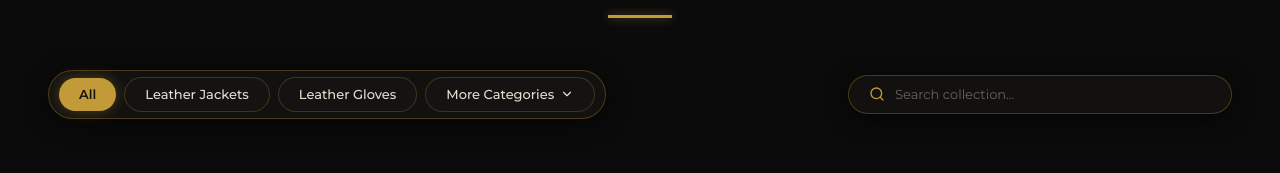
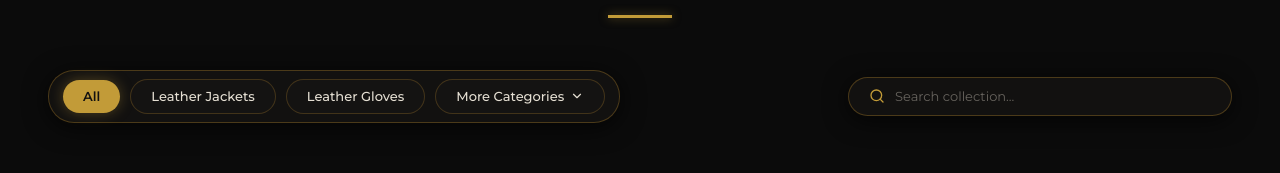
Before and after one commit to devdevcipator-arch/The-spartan-Leather, a Next.js app: page /shop in a window 1280 px wide. Shown: the part 208-381 px from the top of the page. Built offline with nearby package versions, Linux system fonts and the light colour scheme.

Commit message:
fix(shop): increase categories capsule breathing room — larger side/top padding and wrap gap so wrapped rows never touch borders

```diff
--- a/src/app/shop/page.tsx
+++ b/src/app/shop/page.tsx
@@ -173,8 +173,8 @@ export default function ShopPage() {
           <div className="no-scrollbar flex flex-col lg:flex-row items-stretch lg:items-center justify-between gap-4 sm:gap-6 lg:gap-8 mb-10 sm:mb-14 w-full max-w-full relative z-30">
             {/* 3 Displayed Categories + More Categories Dropdown Capsule (Left side) */}
             <div className="no-scrollbar w-full lg:w-auto flex-shrink-0 flex justify-start py-1 relative z-30 min-w-0">
-              {/* Chips wrap onto the next line instead of horizontal scrolling — permanently overflow-visible so the dropdown is never clipped. rounded-[26px] clamps to a pill when single-row, relaxes to a clean rounded-rect when chips wrap */}
-              <div className="inline-flex max-w-full flex-wrap items-center gap-x-1.5 gap-y-1.5 sm:gap-x-2 sm:gap-y-2 whitespace-nowrap rounded-[26px] border border-[#7A5C22]/55 bg-[#121110] px-2.5 py-1.5 shadow-[0_4px_25px_rgba(0,0,0,0.7)] overflow-visible">
+              {/* Chips wrap onto the next line instead of horizontal scrolling — permanently overflow-visible so the dropdown is never clipped. rounded-[26px] clamps to a pill when single-row, relaxes to a clean rounded-rect when chips wrap. Generous padding on all sides so wrapped rows never touch the border */}
+              <div className="inline-flex max-w-full flex-wrap items-center gap-2 sm:gap-2.5 whitespace-nowrap rounded-[26px] border border-[#7A5C22]/55 bg-[#121110] px-3.5 py-2 shadow-[0_4px_25px_rgba(0,0,0,0.7)] overflow-visible">
                 {/* 3 Displayed Category Pills */}
                 {displayedCategories.map((category) => {
                   const isActive = selectedCategory === category;
```
